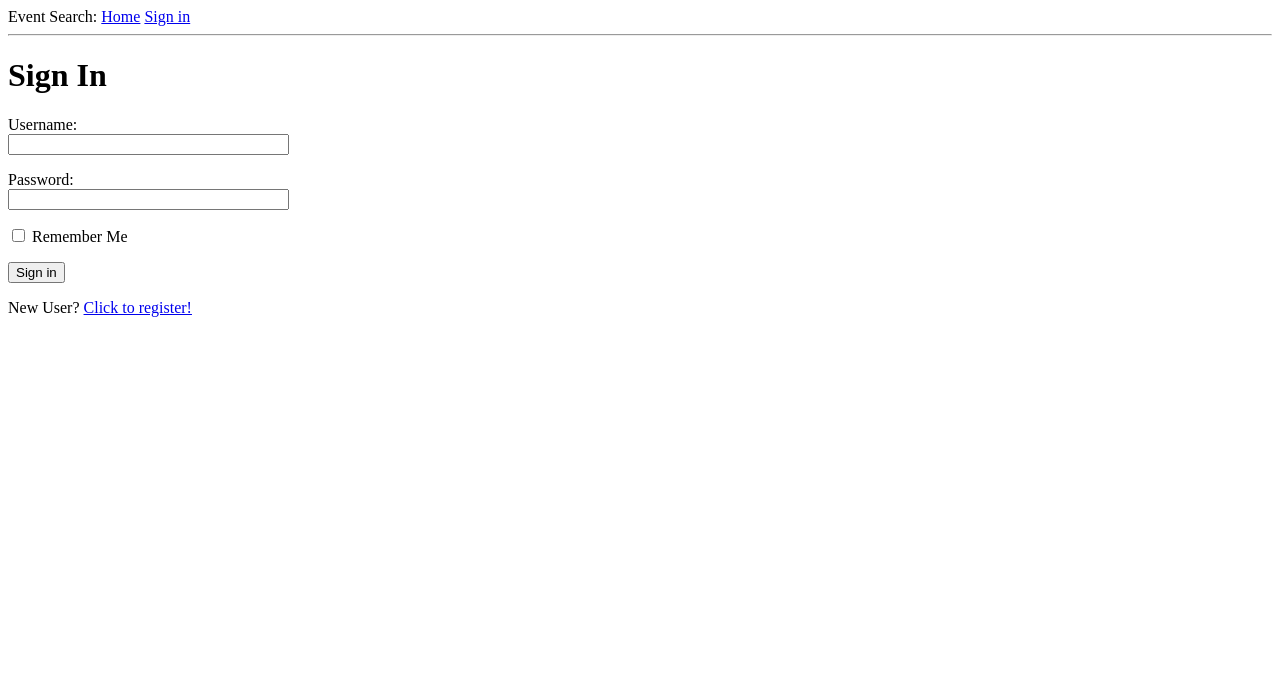
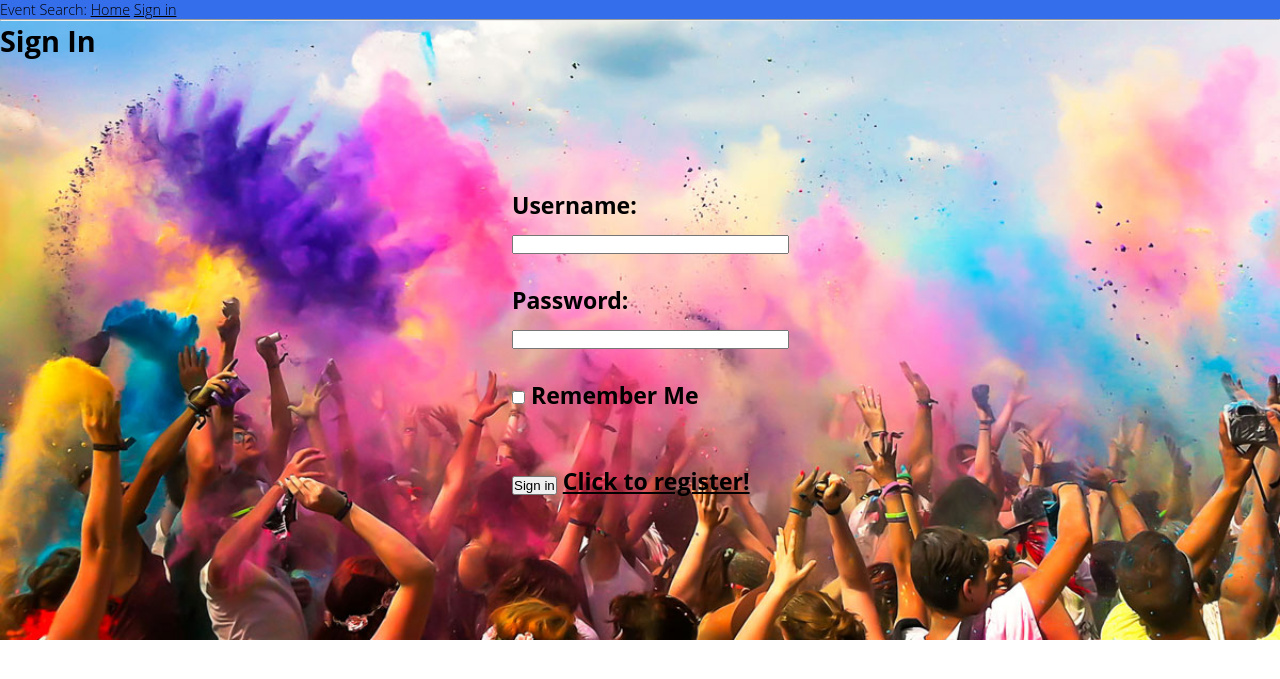
Before and after one commit to Ximin-Chen/Event_Searcher, a Flask app: page /login in a window 1280 px wide. Shown: the top 679 px of the page. Run offline with Flask 2, Linux system fonts and the light colour scheme.

Commit message:
Attached CSS sheet to base.html (Need help doing for login.html deparately)

```diff
--- /dev/null
+++ b/app/static/CSS/login.css
@@ -0,0 +1,40 @@
+@import "main.css";
+
+* {
+    color: black;
+}
+
+form {
+    font-size: 1.6em;
+    font-weight: bold;
+    max-width: 256px;
+    margin: auto;
+    line-height: 26pt;
+}
+
+div {
+    background-color: rgb(52, 110, 235);
+}
+
+body {
+    background: url('../IMAGE/bg.jpg');
+    background-repeat: no-repeat;
+    background-size: cover;
+    background-attachment: scroll;
+}
+
+form {
+    margin-top: 10%
+}
+
+form p {
+    margin-top: 10%
+}
+
+form footer {
+    margin-top: 10%;
+}
+
+footer p{
+    display: inline-block;
+}
--- a/app/templates/base.html
+++ b/app/templates/base.html
@@ -7,6 +7,7 @@
     {% else %}
     <title>Welcome to My bolg</title>
     {% endif%}
+    <link rel="stylesheet" href="{{ url_for('static', filename='CSS/login.css') }}">
 </head>
 <body>
     <div>Event Search:
--- a/app/templates/login.html
+++ b/app/templates/login.html
@@ -22,11 +22,13 @@
         {{form.remember_me()}}
         {{form.remember_me.label}}
     </p>
-    <p>
-        {{form.submit()}}
-    </p>
-    <p>
-        New User? <a href="{{url_for('register')}}">Click to register!</a>
-    </p>
+    <footer>
+        <p>
+            {{form.submit()}}
+        </p>
+        <p>
+            <a href="{{url_for('register')}}">Click to register!</a>
+        </p>
+    </footer>
 </form>
 {% endblock %}
```
